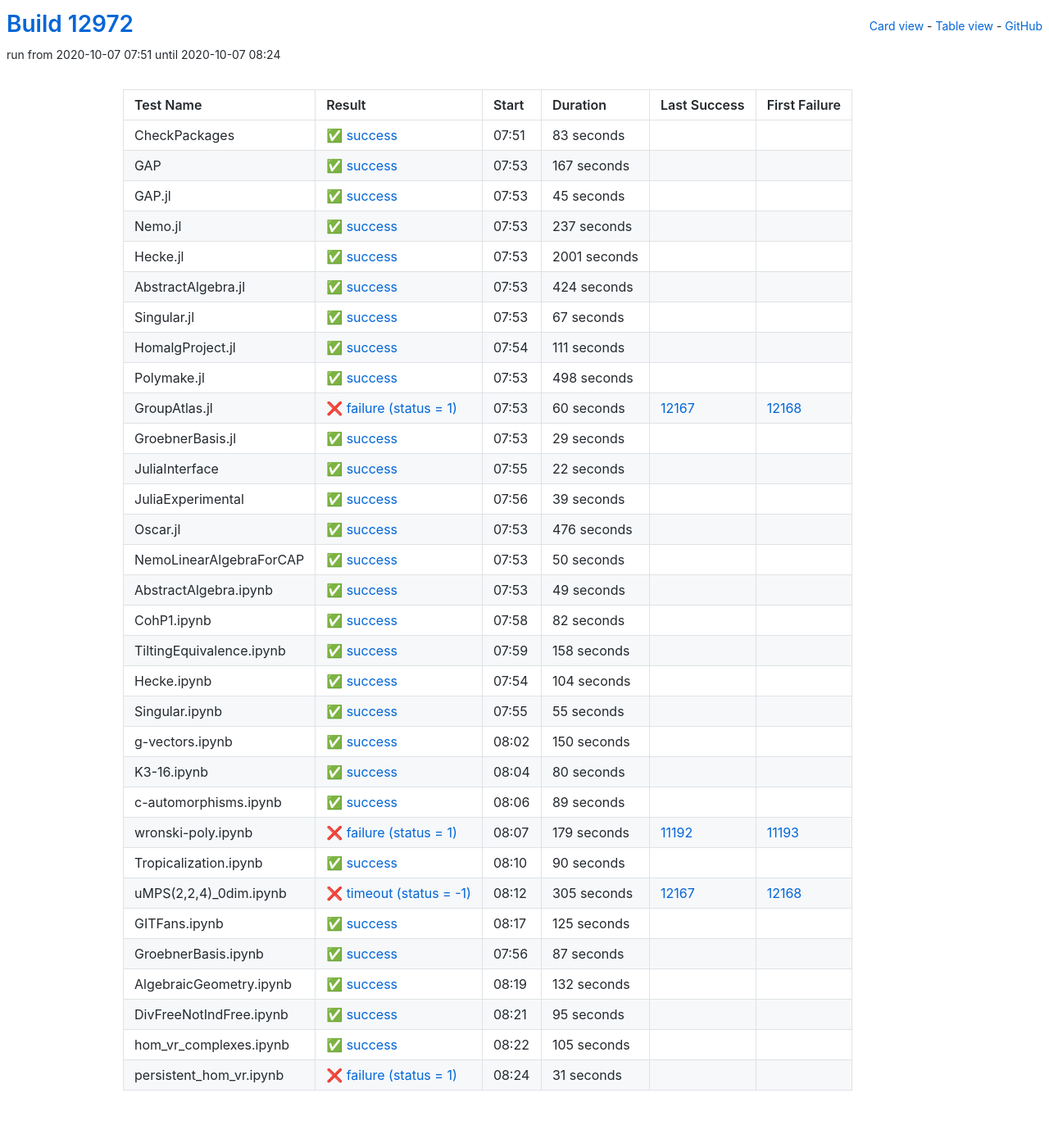
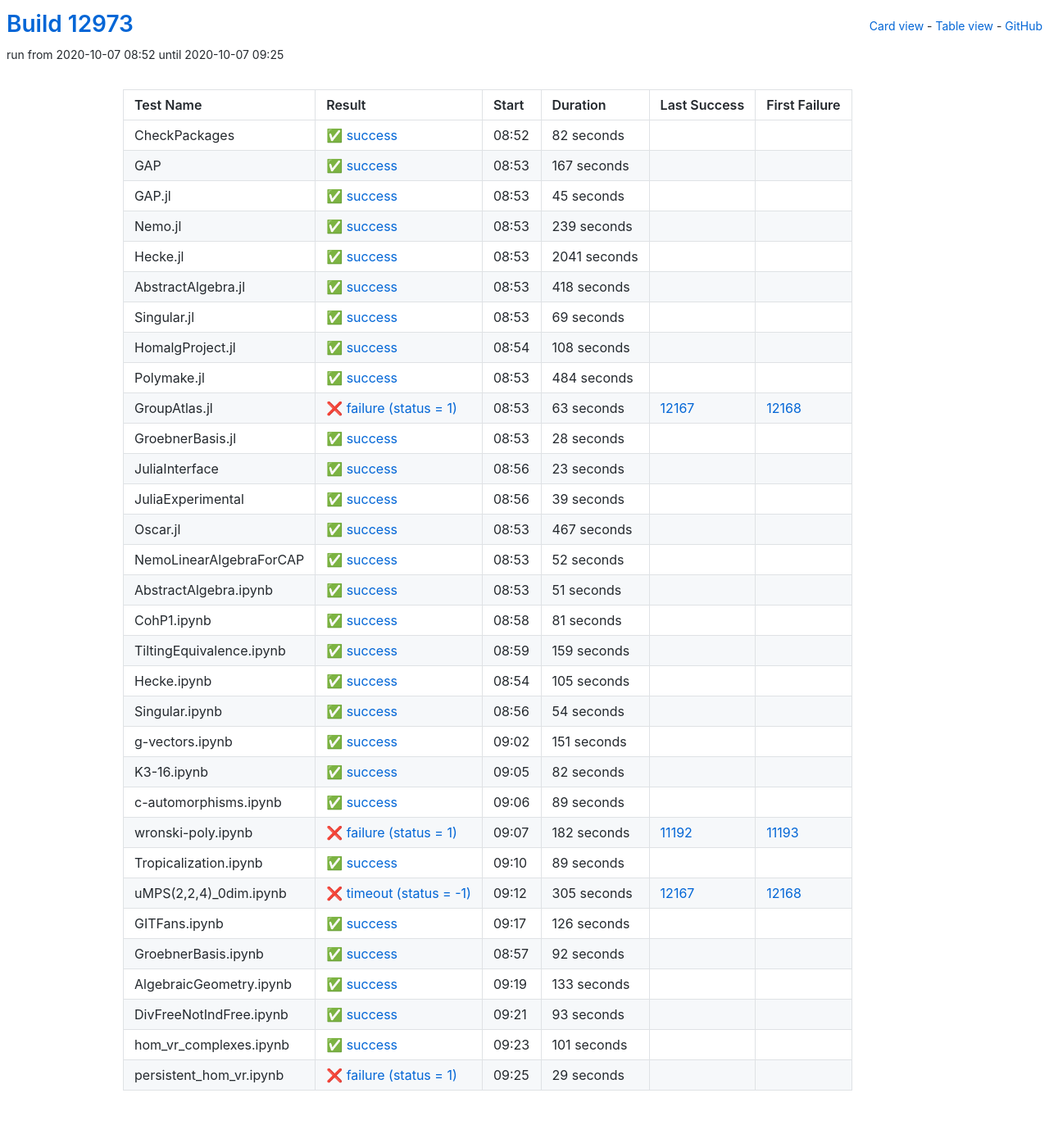
Before and after one commit to oscar-system/oscar-ci-status, a Jekyll site: the page built from table.html, in a window 1280 px wide. Shown: the whole page at 82% size. Built offline with Jekyll 4.4.1, drawn with Linux system fonts in a browser that asks for light colours.

Commit message:
Build #12973

```diff
--- a/_data/ci.yml
+++ b/_data/ci.yml
@@ -1,6 +1,6 @@
 ---
-build: 12972
-build_url: https://oscarci.mathematik.uni-kl.de/job/oscar/12972/
+build: 12973
+build_url: https://oscarci.mathematik.uni-kl.de/job/oscar/12973/
 job: oscar
 organization: oscar-system
 repo: oscar-ci-status
@@ -8,20 +8,20 @@
 tests:
 - name: CheckPackages
   id: checkpackages
-  log: https://oscarci.mathematik.uni-kl.de/job/oscar/12972/artifact/logs/build-12972/CheckPackages.log
-  start: 2020-10-07 07:51
+  log: https://oscarci.mathematik.uni-kl.de/job/oscar/12973/artifact/logs/build-12973/CheckPackages.log
+  start: 2020-10-07 08:52
   success: true
   exitcode: 0
   status: success
-  duration: 83
+  duration: 82
   last_success: false
   last_success_url:
   first_failure: false
   first_failure_url:
 - name: GAP
   id: gap
-  log: https://oscarci.mathematik.uni-kl.de/job/oscar/12972/artifact/logs/build-12972/GAP.log
-  start: 2020-10-07 07:53
+  log: https://oscarci.mathematik.uni-kl.de/job/oscar/12973/artifact/logs/build-12973/GAP.log
+  start: 2020-10-07 08:53
   success: true
   exitcode: 0
   status: success
@@ -32,8 +32,8 @@
   first_failure_url:
 - name: GAP.jl
   id: gap-jl
-  log: https://oscarci.mathematik.uni-kl.de/job/oscar/12972/artifact/logs/build-12972/GAP.jl.log
-  start: 2020-10-07 07:53
+  log: https://oscarci.mathematik.uni-kl.de/job/oscar/12973/artifact/logs/build-12973/GAP.jl.log
+  start: 2020-10-07 08:53
   success: true
   exitcode: 0
   status: success
@@ -44,116 +44,116 @@
   first_failure_url:
 - name: Nemo.jl
   id: nemo-jl
-  log: https://oscarci.mathematik.uni-kl.de/job/oscar/12972/artifact/logs/build-12972/Nemo.jl.log
-  start: 2020-10-07 07:53
+  log: https://oscarci.mathematik.uni-kl.de/job/oscar/12973/artifact/logs/build-12973/Nemo.jl.log
+  start: 2020-10-07 08:53
   success: true
   exitcode: 0
   status: success
-  duration: 237
+  duration: 239
   last_success: false
   last_success_url:
   first_failure: false
   first_failure_url:
 - name: Hecke.jl
   id: hecke-jl
-  log: https://oscarci.mathematik.uni-kl.de/job/oscar/12972/artifact/logs/build-12972/Hecke.jl.log
-  start: 2020-10-07 07:53
+  log: https://oscarci.mathematik.uni-kl.de/job/oscar/12973/artifact/logs/build-12973/Hecke.jl.log
+  start: 2020-10-07 08:53
   success: true
   exitcode: 0
   status: success
-  duration: 2001
+  duration: 2041
   last_success: false
   last_success_url:
   first_failure: false
   first_failure_url:
 - name: AbstractAlgebra.jl
   id: abstractalgebra-jl
-  log: https://oscarci.mathematik.uni-kl.de/job/oscar/12972/artifact/logs/build-12972/AbstractAlgebra.jl.log
-  start: 2020-10-07 07:53
+  log: https://oscarci.mathematik.uni-kl.de/job/oscar/12973/artifact/logs/build-12973/AbstractAlgebra.jl.log
+  start: 2020-10-07 08:53
   success: true
   exitcode: 0
   status: success
-  duration: 424
+  duration: 418
   last_success: false
   last_success_url:
   first_failure: false
   first_failure_url:
 - name: Singular.jl
   id: singular-jl
-  log: https://oscarci.mathematik.uni-kl.de/job/oscar/12972/artifact/logs/build-12972/Singular.jl.log
-  start: 2020-10-07 07:53
+  log: https://oscarci.mathematik.uni-kl.de/job/oscar/12973/artifact/logs/build-12973/Singular.jl.log
+  start: 2020-10-07 08:53
   success: true
   exitcode: 0
   status: success
-  duration: 67
+  duration: 69
   last_success: false
   last_success_url:
   first_failure: false
   first_failure_url:
 - name: HomalgProject.jl
   id: homalgproject-jl
-  log: https://oscarci.mathematik.uni-kl.de/job/oscar/12972/artifact/logs/build-12972/HomalgProject.jl.log
-  start: 2020-10-07 07:54
+  log: https://oscarci.mathematik.uni-kl.de/job/oscar/12973/artifact/logs/build-12973/HomalgProject.jl.log
+  start: 2020-10-07 08:54
   success: true
   exitcode: 0
   status: success
-  duration: 111
+  duration: 108
   last_success: false
   last_success_url:
   first_failure: false
   first_failure_url:
 - name: Polymake.jl
   id: polymake-jl
-  log: https://oscarci.mathematik.uni-kl.de/job/oscar/12972/artifact/logs/build-12972/Polymake.jl.log
-  start: 2020-10-07 07:53
+  log: https://oscarci.mathematik.uni-kl.de/job/oscar/12973/artifact/logs/build-12973/Polymake.jl.log
+  start: 2020-10-07 08:53
   success: true
   exitcode: 0
   status: success
-  duration: 498
+  duration: 484
   last_success: false
   last_success_url:
   first_failure: false
   first_failure_url:
 - name: GroupAtlas.jl
   id: groupatlas-jl
-  log: https://oscarci.mathematik.uni-kl.de/job/oscar/12972/artifact/logs/build-12972/GroupAtlas.jl.log
-  start: 2020-10-07 07:53
+  log: https://oscarci.mathematik.uni-kl.de/job/oscar/12973/artifact/logs/build-12973/GroupAtlas.jl.log
+  start: 2020-10-07 08:53
   success: false
   exitcode: 1
   status: failure
-  duration: 60
+  duration: 63
   last_success: 12167
   last_success_url: https://oscarci.mathematik.uni-kl.de/job/oscar/12167/
   first_failure: 12168
   first_failure_url: https://oscarci.mathematik.uni-kl.de/job/oscar/12168/
 - name: GroebnerBasis.jl
   id: groebnerbasis-jl
-  log: https://oscarci.mathematik.uni-kl.de/job/oscar/12972/artifact/logs/build-12972/GroebnerBasis.jl.log
-  start: 2020-10-07 07:53
+  log: https://oscarci.mathematik.uni-kl.de/job/oscar/12973/artifact/logs/build-12973/GroebnerBasis.jl.log
+  start: 2020-10-07 08:53
   success: true
   exitcode: 0
   status: success
-  duration: 29
+  duration: 28
   last_success: false
   last_success_url:
   first_failure: false
   first_failure_url:
 - name: JuliaInterface
   id: juliainterface
-  log: https://oscarci.mathematik.uni-kl.de/job/oscar/12972/artifact/logs/build-12972/JuliaInterface.log
-  start: 2020-10-07 07:55
+  log: https://oscarci.mathematik.uni-kl.de/job/oscar/12973/artifact/logs/build-12973/JuliaInterface.log
+  start: 2020-10-07 08:56
   success: true
   exitcode: 0
   status: success
-  duration: 22
+  duration: 23
   last_success: false
   last_success_url:
   first_failure: false
   first_failure_url:
 - name: JuliaExperimental
   id: juliaexperimental
-  log: https://oscarci.mathematik.uni-kl.de/job/oscar/12972/artifact/logs/build-12972/JuliaExperimental.log
-  start: 2020-10-07 07:56
+  log: https://oscarci.mathematik.uni-kl.de/job/oscar/12973/artifact/logs/build-12973/JuliaExperimental.log
+  start: 2020-10-07 08:56
   success: true
   exitcode: 0
   status: success
@@ -164,44 +164,104 @@
   first_failure_url:
 - name: Oscar.jl
   id: oscar-jl
-  log: https://oscarci.mathematik.uni-kl.de/job/oscar/12972/artifact/logs/build-12972/Oscar.jl.log
-  start: 2020-10-07 07:53
+  log: https://oscarci.mathematik.uni-kl.de/job/oscar/12973/artifact/logs/build-12973/Oscar.jl.log
+  start: 2020-10-07 08:53
   success: true
   exitcode: 0
   status: success
-  duration: 476
+  duration: 467
   last_success: false
   last_success_url:
   first_failure: false
   first_failure_url:
 - name: NemoLinearAlgebraForCAP
   id: nemolinearalgebraforcap
-  log: https://oscarci.mathematik.uni-kl.de/job/oscar/12972/artifact/logs/build-12972/NemoLinearAlgebraForCAP.log
-  start: 2020-10-07 07:53
+  log: https://oscarci.mathematik.uni-kl.de/job/oscar/12973/artifact/logs/build-12973/NemoLinearAlgebraForCAP.log
+  start: 2020-10-07 08:53
   success: true
   exitcode: 0
   status: success
-  duration: 50
+  duration: 52
   last_success: false
   last_success_url:
   first_failure: false
   first_failure_url:
 - name: AbstractAlgebra.ipynb
   id: abstractalgebra-ipynb
-  log: https://oscarci.mathematik.uni-kl.de/job/oscar/12972/artifact/logs/build-12972/AbstractAlgebra.ipynb.log
-  start: 2020-10-07 07:53
+  log: https://oscarci.mathematik.uni-kl.de/job/oscar/12973/artifact/logs/build-12973/AbstractAlgebra.ipynb.log
+  start: 2020-10-07 08:53
   success: true
   exitcode: 0
   status: success
-  duration: 49
+  duration: 51
   last_success: false
   last_success_url:
   first_failure: false
   first_failure_url:
 - name: CohP1.ipynb
   id: cohp1-ipynb
-  log: https://oscarci.mathematik.uni-kl.de/job/oscar/12972/artifact/logs/build-12972/CohP1.ipynb.log
-  start: 2020-10-07 07:58
+  log: https://oscarci.mathematik.uni-kl.de/job/oscar/12973/artifact/logs/build-12973/CohP1.ipynb.log
+  start: 2020-10-07 08:58
+  success: true
+  exitcode: 0
+  status: success
+  duration: 81
+  last_success: false
+  last_success_url:
+  first_failure: false
+  first_failure_url:
+- name: TiltingEquivalence.ipynb
+  id: tiltingequivalence-ipynb
+  log: https://oscarci.mathematik.uni-kl.de/job/oscar/12973/artifact/logs/build-12973/TiltingEquivalence.ipynb.log
+  start: 2020-10-07 08:59
+  success: true
+  exitcode: 0
+  status: success
+  duration: 159
+  last_success: false
+  last_success_url:
+  first_failure: false
+  first_failure_url:
+- name: Hecke.ipynb
+  id: hecke-ipynb
+  log: https://oscarci.mathematik.uni-kl.de/job/oscar/12973/artifact/logs/build-12973/Hecke.ipynb.log
+  start: 2020-10-07 08:54
+  success: true
+  exitcode: 0
+  status: success
+  duration: 105
+  last_success: false
+  last_success_url:
+  first_failure: false
+  first_failure_url:
+- name: Singular.ipynb
+  id: singular-ipynb
+  log: https://oscarci.mathematik.uni-kl.de/job/oscar/12973/artifact/logs/build-12973/Singular.ipynb.log
+  start: 2020-10-07 08:56
+  success: true
+  exitcode: 0
+  status: success
+  duration: 54
+  last_success: false
+  last_success_url:
+  first_failure: false
+  first_failure_url:
+- name: g-vectors.ipynb
+  id: g-vectors-ipynb
+  log: https://oscarci.mathematik.uni-kl.de/job/oscar/12973/artifact/logs/build-12973/g-vectors.ipynb.log
+  start: 2020-10-07 09:02
+  success: true
+  exitcode: 0
+  status: success
+  duration: 151
+  last_success: false
+  last_success_url:
+  first_failure: false
+  first_failure_url:
+- name: K3-16.ipynb
+  id: k3-16-ipynb
+  log: https://oscarci.mathematik.uni-kl.de/job/oscar/12973/artifact/logs/build-12973/K3-16.ipynb.log
+  start: 2020-10-07 09:05
   success: true
   exitcode: 0
   status: success
@@ -210,70 +270,10 @@
   last_success_url:
   first_failure: false
   first_failure_url:
-- name: TiltingEquivalence.ipynb
-  id: tiltingequivalence-ipynb
-  log: https://oscarci.mathematik.uni-kl.de/job/oscar/12972/artifact/logs/build-12972/TiltingEquivalence.ipynb.log
-  start: 2020-10-07 07:59
-  success: true
-  exitcode: 0
-  status: success
-  duration: 158
-  last_success: false
-  last_success_url:
-  first_failure: false
-  first_failure_url:
-- name: Hecke.ipynb
-  id: hecke-ipynb
-  log: https://oscarci.mathematik.uni-kl.de/job/oscar/12972/artifact/logs/build-12972/Hecke.ipynb.log
-  start: 2020-10-07 07:54
-  success: true
-  exitcode: 0
-  status: success
-  duration: 104
-  last_success: false
-  last_success_url:
-  first_failure: false
-  first_failure_url:
-- name: Singular.ipynb
-  id: singular-ipynb
-  log: https://oscarci.mathematik.uni-kl.de/job/oscar/12972/artifact/logs/build-12972/Singular.ipynb.log
-  start: 2020-10-07 07:55
-  success: true
-  exitcode: 0
-  status: success
-  duration: 55
-  last_success: false
-  last_success_url:
-  first_failure: false
-  first_failure_url:
-- name: g-vectors.ipynb
-  id: g-vectors-ipynb
-  log: https://oscarci.mathematik.uni-kl.de/job/oscar/12972/artifact/logs/build-12972/g-vectors.ipynb.log
-  start: 2020-10-07 08:02
-  success: true
-  exitcode: 0
-  status: success
-  duration: 150
-  last_success: false
-  last_success_url:
-  first_failure: false
-  first_failure_url:
-- name: K3-16.ipynb
-  id: k3-16-ipynb
-  log: https://oscarci.mathematik.uni-kl.de/job/oscar/12972/artifact/logs/build-12972/K3-16.ipynb.log
-  start: 2020-10-07 08:04
-  success: true
-  exitcode: 0
-  status: success
-  duration: 80
-  last_success: false
-  last_success_url:
-  first_failure: false
-  first_failure_url:
 - name: c-automorphisms.ipynb
   id: c-automorphisms-ipynb
-  log: https://oscarci.mathematik.uni-kl.de/job/oscar/12972/artifact/logs/build-12972/c-automorphisms.ipynb.log
-  start: 2020-10-07 08:06
+  log: https://oscarci.mathematik.uni-kl.de/job/oscar/12973/artifact/logs/build-12973/c-automorphisms.ipynb.log
+  start: 2020-10-07 09:06
   success: true
   exitcode: 0
   status: success
@@ -284,32 +284,32 @@
   first_failure_url:
 - name: wronski-poly.ipynb
   id: wronski-poly-ipynb
-  log: https://oscarci.mathematik.uni-kl.de/job/oscar/12972/artifact/logs/build-12972/wronski-poly.ipynb.log
-  start: 2020-10-07 08:07
+  log: https://oscarci.mathematik.uni-kl.de/job/oscar/12973/artifact/logs/build-12973/wronski-poly.ipynb.log
+  start: 2020-10-07 09:07
   success: false
   exitcode: 1
   status: failure
-  duration: 179
+  duration: 182
   last_success: 11192
   last_success_url: https://oscarci.mathematik.uni-kl.de/job/oscar/11192/
   first_failure: 11193
   first_failure_url: https://oscarci.mathematik.uni-kl.de/job/oscar/11193/
 - name: Tropicalization.ipynb
   id: tropicalization-ipynb
-  log: https://oscarci.mathematik.uni-kl.de/job/oscar/12972/artifact/logs/build-12972/Tropicalization.ipynb.log
-  start: 2020-10-07 08:10
+  log: https://oscarci.mathematik.uni-kl.de/job/oscar/12973/artifact/logs/build-12973/Tropicalization.ipynb.log
+  start: 2020-10-07 09:10
   success: true
   exitcode: 0
   status: success
-  duration: 90
+  duration: 89
   last_success: false
   last_success_url:
   first_failure: false
   first_failure_url:
 - name: uMPS(2,2,4)_0dim.ipynb
   id: umps-2-2-4-0dim-ipynb
-  log: https://oscarci.mathematik.uni-kl.de/job/oscar/12972/artifact/logs/build-12972/uMPS-2-2-4-_0dim.ipynb.log
-  start: 2020-10-07 08:12
+  log: https://oscarci.mathematik.uni-kl.de/job/oscar/12973/artifact/logs/build-12973/uMPS-2-2-4-_0dim.ipynb.log
+  start: 2020-10-07 09:12
   success: false
   exitcode: -1
   status: timeout
@@ -320,72 +320,72 @@
   first_failure_url: https://oscarci.mathematik.uni-kl.de/job/oscar/12168/
 - name: GITFans.ipynb
   id: gitfans-ipynb
-  log: https://oscarci.mathematik.uni-kl.de/job/oscar/12972/artifact/logs/build-12972/GITFans.ipynb.log
-  start: 2020-10-07 08:17
+  log: https://oscarci.mathematik.uni-kl.de/job/oscar/12973/artifact/logs/build-12973/GITFans.ipynb.log
+  start: 2020-10-07 09:17
   success: true
   exitcode: 0
   status: success
-  duration: 125
+  duration: 126
   last_success: false
   last_success_url:
   first_failure: false
   first_failure_url:
 - name: GroebnerBasis.ipynb
   id: groebnerbasis-ipynb
-  log: https://oscarci.mathematik.uni-kl.de/job/oscar/12972/artifact/logs/build-12972/GroebnerBasis.ipynb.log
-  start: 2020-10-07 07:56
+  log: https://oscarci.mathematik.uni-kl.de/job/oscar/12973/artifact/logs/build-12973/GroebnerBasis.ipynb.log
+  start: 2020-10-07 08:57
   success: true
   exitcode: 0
   status: success
-  duration: 87
+  duration: 92
   last_success: false
   last_success_url:
   first_failure: false
   first_failure_url:
 - name: AlgebraicGeometry.ipynb
   id: algebraicgeometry-ipynb
-  log: https://oscarci.mathematik.uni-kl.de/job/oscar/12972/artifact/logs/build-12972/AlgebraicGeometry.ipynb.log
-  start: 2020-10-07 08:19
+  log: https://oscarci.mathematik.uni-kl.de/job/oscar/12973/artifact/logs/build-12973/AlgebraicGeometry.ipynb.log
+  start: 2020-10-07 09:19
   success: true
   exitcode: 0
   status: success
-  duration: 132
+  duration: 133
   last_success: false
   last_success_url:
   first_failure: false
   first_failure_url:
 - name: DivFreeNotIndFree.ipynb
   id: divfreenotindfree-ipynb
-  log: https://oscarci.mathematik.uni-kl.de/job/oscar/12972/artifact/logs/build-12972/DivFreeNotIndFree.ipynb.log
-  start: 2020-10-07 08:21
+  log: https://oscarci.mathematik.uni-kl.de/job/oscar/12973/artifact/logs/build-12973/DivFreeNotIndFree.ipynb.log
+  start: 2020-10-07 09:21
   success: true
   exitcode: 0
   status: success
-  duration: 95
+  duration: 93
   last_success: false
   last_success_url:
   first_failure: false
   first_failure_url:
 - name: hom_vr_complexes.ipynb
   id: hom-vr-complexes-ipynb
-  log: https://oscarci.mathematik.uni-kl.de/job/oscar/12972/artifact/logs/build-12972/hom_vr_complexes.ipynb.log
-  start: 2020-10-07 08:22
+  log: https://oscarci.mathematik.uni-kl.de/job/oscar/12973/artifact/logs/build-12973/hom_vr_complexes.ipynb.log
+  start: 2020-10-07 09:23
   success: true
   exitcode: 0
   status: success
-  duration: 105
+  duration: 101
   last_success: false
   last_success_url:
   first_failure: false
   first_failure_url:
 - name: persistent_hom_vr.ipynb
   id: persistent-hom-vr-ipynb
-  log: https://oscarci.mathematik.uni-kl.de/job/oscar/12972/artifact/logs/build-12972/persistent_hom_vr.ipynb.log
-  start: 2020-10-07 08:24
+  log: https://oscarci.mathematik.uni-kl.de/job/oscar/12973/artifact/logs/build-12973/persistent_hom_vr.ipynb.log
+  start: 2020-10-07 09:25
   success: false
   exitcode: 1
   status: failure
-  duration: 31
+  duration: 29
   last_success: false
   last_success_url:
   first_failure: false
```
Also changed, not shown: README.md.
